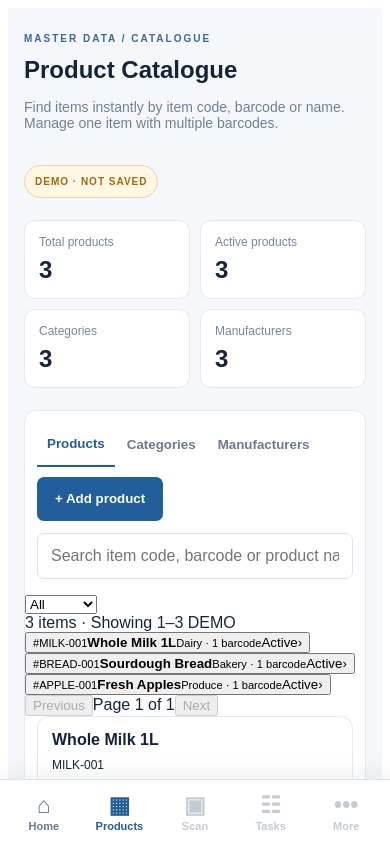
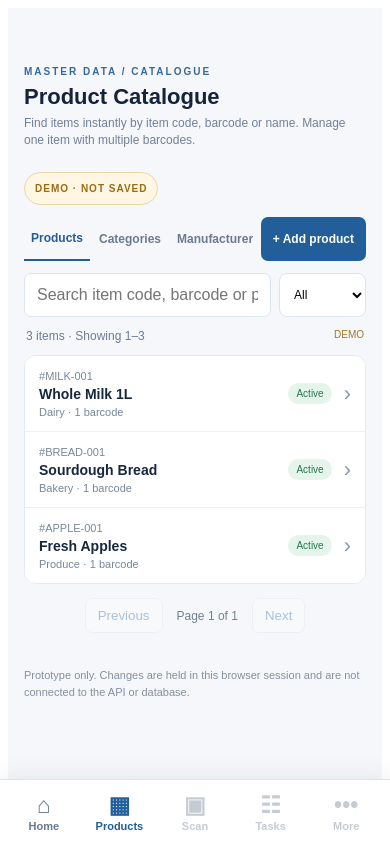
Before and after one commit to franklinajithan/omnicore-retail-platform, a Next.js app in the folder apps/web/: page /catalog in a window 390 px wide. Shown: the top 842 px of the page. Built offline with nearby package versions, Linux system fonts and the light colour scheme.

Commit message:
style(catalog): dense mobile product list with expandable detail and no oversized cards

```diff
--- a/apps/web/app/catalog/catalog.module.css
+++ b/apps/web/app/catalog/catalog.module.css
@@ -31,3 +31,36 @@
 .tableWrap td:last-child{text-align:right}
 }
 @media(max-width:360px){.main{padding-left:10px;padding-right:10px}.tabs button{padding:8px;font-size:12px}.demo{white-space:normal}}
+
+/* Compact, high-density mobile catalogue: no giant product cards. */
+.compactList{display:none}.catalogControls{display:flex;align-items:center;gap:10px;padding:0 20px}.catalogControls .search{margin:0;flex:1;width:auto}.categoryFilter{min-height:44px;border:1px solid #dce4ed;background:#fff;border-radius:8px;padding:0 10px;max-width:150px}.resultSummary{padding:14px 20px;color:#6d7c91;font-size:12px}.resultSummary span{float:right;font-size:10px;color:#a47926}.pagination{display:flex;align-items:center;justify-content:center;gap:14px;padding:16px;font-size:12px;color:#718098}.pagination button{background:#fff;border:1px solid #dce4ed;border-radius:7px;padding:9px 12px;color:#225e99}.pagination button:disabled{opacity:.35}
+@media(max-width:850px){
+ .stats{display:none}
+ .header{margin-bottom:12px}
+ .header h1{font-size:22px;margin:5px 0}
+ .header p{font-size:12px;line-height:1.4;margin:4px 0}
+ .panel{border:0;background:transparent;overflow:visible}
+ .toolbar{padding:0 0 12px;display:flex;align-items:center;gap:8px}
+ .tabs{width:auto;flex:1;min-width:0}
+ .tabs button{padding:10px 7px;font-size:12px}
+ .primary{padding:10px 12px;font-size:12px;white-space:nowrap}
+ .catalogControls{padding:0;gap:8px}
+ .catalogControls .search{width:100%;min-width:0;padding:12px;font-size:16px}
+ .categoryFilter{max-width:102px;font-size:12px}
+ .resultSummary{padding:12px 2px}
+ .compactList{display:block;background:white;border:1px solid #e4eaf1;border-radius:12px;overflow:hidden}
+ .compactItem+.compactItem{border-top:1px solid #edf0f4}
+ .compactRow{display:flex;width:100%;align-items:center;text-align:left;gap:10px;padding:13px 14px;min-height:75px;background:#fff;border:0;cursor:pointer;color:#17283d}
+ .compactIdentity{display:flex;flex:1;min-width:0;flex-direction:column;gap:4px}
+ .compactIdentity small{font-size:11px;color:#76879a;white-space:nowrap;overflow:hidden;text-overflow:ellipsis}
+ .compactIdentity strong{font-size:14px;white-space:nowrap;overflow:hidden;text-overflow:ellipsis}
+ .compactEnd{display:flex;align-items:center;gap:12px;color:#8a99aa;font-size:22px}
+ .compactStatus{font-size:10px;background:#e5f5ec;color:#26764c;border-radius:14px;padding:5px 8px}
+ .compactDetail{padding:4px 14px 16px;background:#f7faff;border-top:1px solid #e7eff9}
+ .compactDetail>div{display:flex;justify-content:space-between;gap:12px;padding:8px 0;font-size:12px;border-bottom:1px solid #e4eaf1;overflow-wrap:anywhere}
+ .compactDetail b{flex-shrink:0}.compactDetail span{text-align:right}
+ .compactDetail p{font-size:11px;line-height:1.5;color:#718098}
+ .tableWrap{display:none}
+ .pagination{padding:14px 0}
+ .footnote{line-height:1.5}
+}
```
